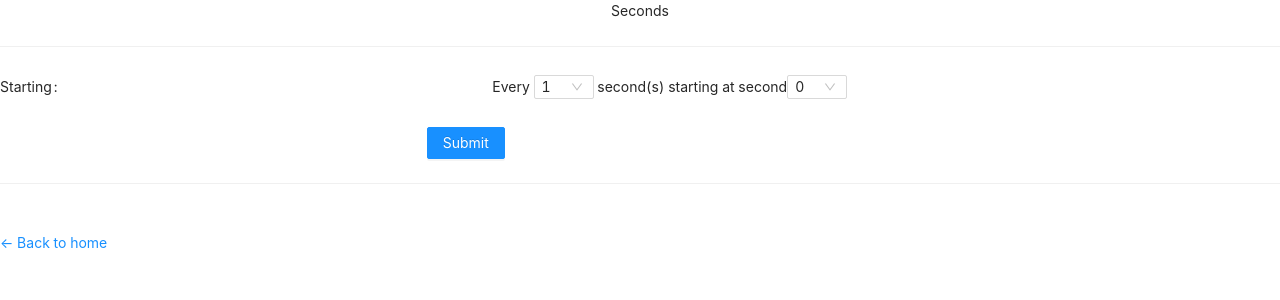
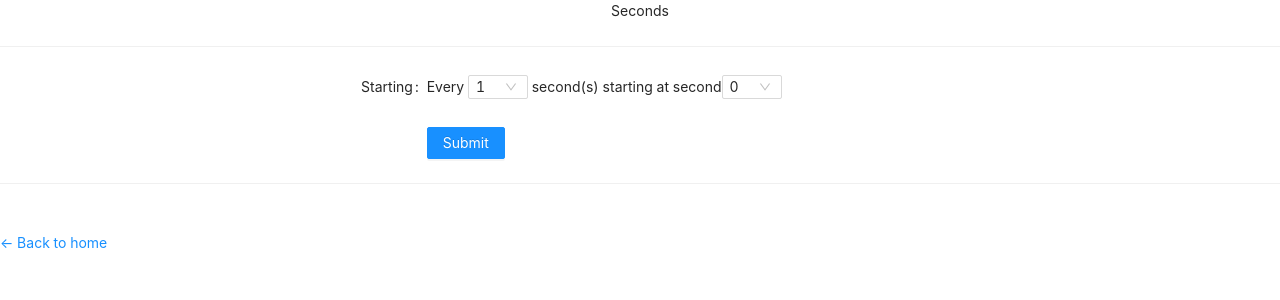
Before and after one commit to doberman7/Xhash-challege, a Next.js app: page /seconds/Seconds in a window 1280 px wide. Shown: the top 300 px of the page. Built offline with nearby package versions, Linux system fonts and the light colour scheme.

Commit message:
more form

```diff
--- a/pages/seconds/Seconds.js
+++ b/pages/seconds/Seconds.js
@@ -33,8 +33,16 @@ const Seconds = () => {
       {/* Every second
       <Radio defaultChecked={true} /> */}
       <Divider />
-      <Form>
-        <Form.Item label="Starting" name="Starting" {...tailLayout}>
+      <Form
+        {...layout}
+        name="basic"
+        initialValues={{
+          remember: true,
+        }}
+        onFinish={onFinish}
+        onFinishFailed={onFinishFailed}
+      >
+        <Form.Item label="Starting" name="Starting">
           <Starting />
         </Form.Item>
         <Form.Item {...tailLayout}>
```
